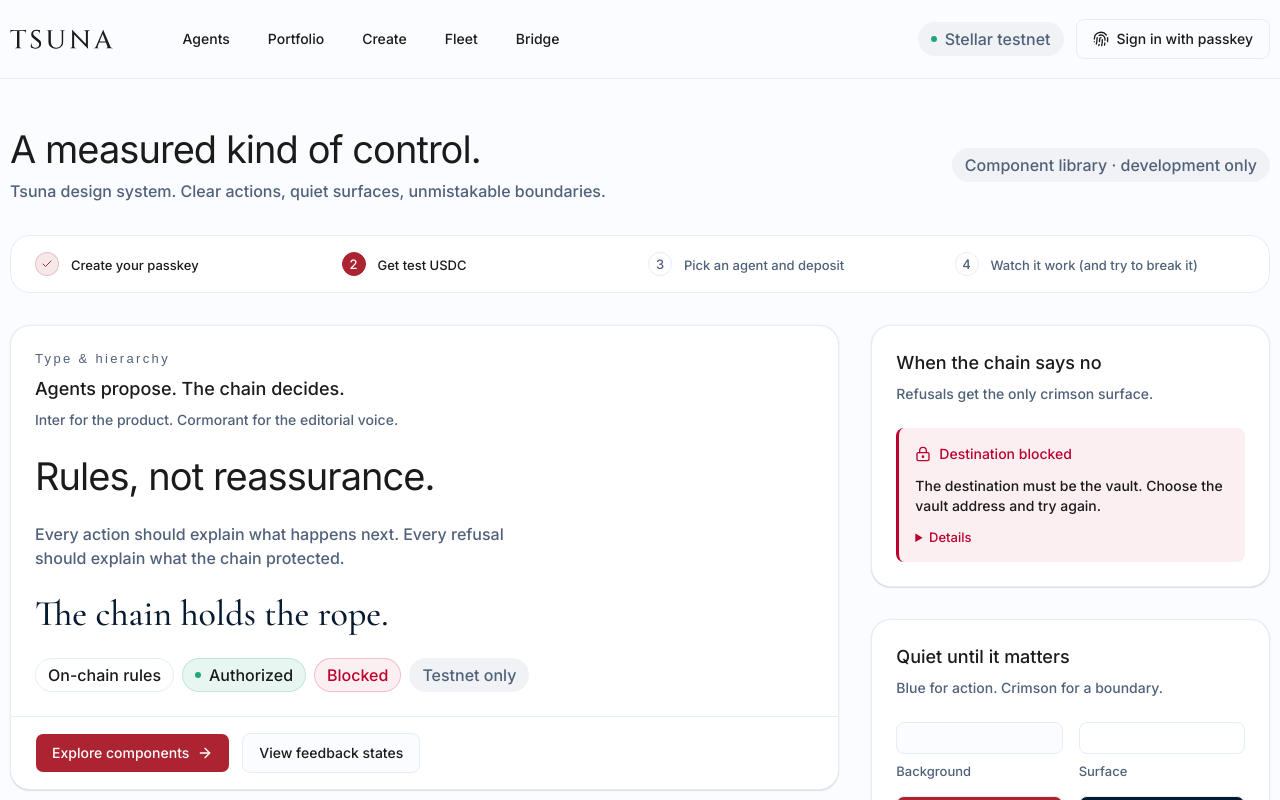
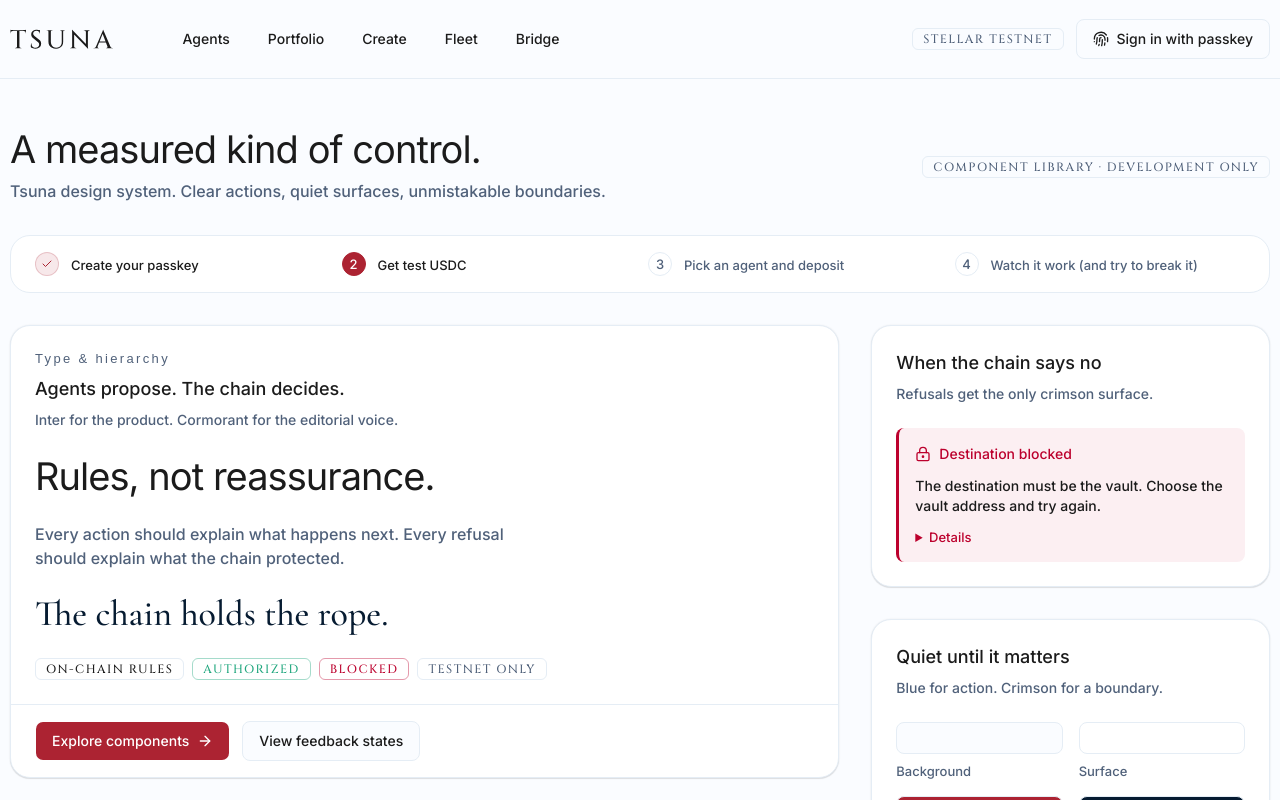
Before and after one commit to CHAAIISE/tsuna, a Next.js app in the folder web/: page /design in a window 1280 px wide. Shown: the top 800 px of the page. Built offline with nearby package versions, Linux system fonts and the light colour scheme; a web font is replaced by a local one.

Commit message:
feat: drop the onboarding banner from app screens and restyle status badges as labels

```diff
--- a/web/app/(app)/layout.tsx
+++ b/web/app/(app)/layout.tsx
@@ -1,6 +1,5 @@
 import type { ReactNode } from "react";
 import { AppNavigation } from "@/components/ui/app-navigation";
-import { OnboardingProgress } from "@/components/onboarding/onboarding-progress";
 import { QueryProvider } from "@/lib/hooks/query-provider";
 
 export default function AppLayout({ children }: { children: ReactNode }) {
@@ -8,7 +7,6 @@ export default function AppLayout({ children }: { children: ReactNode }) {
     <QueryProvider>
       <a href="#main-content" className="sr-only focus:not-sr-only focus:absolute focus:z-50 focus:rounded-lg focus:bg-card focus:p-4">Skip to content</a>
       <AppNavigation />
-      <OnboardingProgress />
       {children}
     </QueryProvider>
   );
--- a/web/components/create/create-flow.tsx
+++ b/web/components/create/create-flow.tsx
@@ -169,7 +169,7 @@ export function CreateFlow({ presets, creator }: { presets: Record<string, Prese
                   </span>
                   <span className="text-sm text-muted-foreground">{item.summary}</span>
                   <span className="mt-auto flex flex-wrap gap-1.5">
-                    {item.venues.map(venue => <Badge key={venue.id} variant="secondary" className="px-2 py-1 text-caption">{venue.adapter}</Badge>)}
+                    {item.venues.map(venue => <Badge key={venue.id} variant="secondary">{venue.adapter}</Badge>)}
                   </span>
                 </label>
               ))}
--- a/web/components/fleet/fleet-console.tsx
+++ b/web/components/fleet/fleet-console.tsx
@@ -178,7 +178,7 @@ export function FleetConsole({ initial }: { initial: FleetState }) {
             <CardDescription>Code read from each vault&apos;s instance entry and resolved through the factory.</CardDescription>
           </div>
           {vaults.length > 0 && (uniform
-            ? <Badge variant="success" data-testid="fleet-proof">Same build on all {vaults.length} vaults</Badge>
+            ? <Badge variant="success" data-testid="fleet-proof">{vaults.length === 1 ? "On the current build" : vaults.length === 2 ? "Both vaults on the same build" : `All ${vaults.length} vaults on the same build`}</Badge>
             : <Badge variant="secondary">{onCurrent} of {vaults.length} on the current build</Badge>)}
         </CardHeader>
         {vaults.length === 0 ? (
--- a/web/components/landing/limits.tsx
+++ b/web/components/landing/limits.tsx
@@ -1,7 +1,6 @@
 import Link from "next/link";
 import { Button } from "@/components/ui/button";
 import { Logo } from "@/components/logo";
-import { OnboardingSteps } from "@/components/ui/onboarding-steps";
 import { Overline } from "./section";
 
 function Limits() {
@@ -36,9 +35,6 @@ function Closing() {
       <h2 id="closing-title" className="max-w-3xl text-3xl font-light tracking-tight text-heading sm:text-[2.5rem] sm:leading-[1.15]">
         Try to break it. <span className="font-editorial text-[1.1em] italic">Create a passkey, get test USDC, and watch the chain say no.</span>
       </h2>
-      <div className="mt-8">
-        <OnboardingSteps currentStep={0} />
-      </div>
       <div className="mt-10 flex flex-wrap gap-3">
         <Button asChild size="lg" variant="outline" className="border-input">
           <Link href="/agents">Explore agents</Link>
--- a/web/components/onboarding/onboarding-progress.tsx
+++ /dev/null
@@ -1,36 +0,0 @@
-"use client";
-
-import Link from "next/link";
-import { usePathname } from "next/navigation";
-import { OnboardingSteps } from "@/components/ui/onboarding-steps";
-import { usePasskeyAccount } from "@/lib/hooks/use-passkey-account";
-import { useHoldings } from "@/lib/hooks/use-vault";
-
-export function OnboardingProgress() {
-  const pathname = usePathname();
-  const { account, ready } = usePasskeyAccount();
-  const holdings = useHoldings(pathname === "/onboarding" ? null : account?.account ?? null);
-  if (pathname === "/onboarding") return null;
-
-  const invested = holdings.data?.holdings.some(holding => BigInt(holding.shares) > 0n) ?? false;
-  const funded = BigInt(holdings.data?.usdcBalance ?? "0") > 0n;
-  const step = !account ? 0 : invested ? 3 : funded ? 2 : 1;
-  const reading = !ready || (account !== null && holdings.isPending);
-
-  return (
-    <div className="mx-auto max-w-app space-y-2 px-4 pt-8 sm:px-6 lg:px-0">
-      <OnboardingSteps currentStep={step} />
-      <p className="px-1 text-caption text-muted-foreground" aria-live="polite">
-        {reading ? "Reading your account progress from Stellar…" : holdings.error ? (
-          <>Your balances could not be read. <button type="button" className="text-primary hover:underline" onClick={() => void holdings.refetch()}>Try again</button></>
-        ) : !account ? (
-          <>New here? <Link href="/onboarding" className="text-primary hover:underline">Create a passkey</Link> to try a deposit. No real funds needed.</>
-        ) : invested ? "You hold vault shares. Open your vault to run its agent or try the attack lab." : funded ? (
-          <>Your test USDC is ready. <Link href="/agents" className="text-primary hover:underline">Pick an agent</Link> and deposit.</>
-        ) : (
-          <>You need test USDC for a deposit. <Link href="/onboarding" className="text-primary hover:underline">Get test funds</Link>.</>
-        )}
-      </p>
-    </div>
-  );
-}
--- a/web/components/ui/app-navigation.tsx
+++ b/web/components/ui/app-navigation.tsx
@@ -29,7 +29,6 @@ function AppNavigation() {
         </Link>
         <div className="ml-auto flex items-center gap-3 lg:order-last">
           <Badge variant="secondary" title="Every balance here is test USDC with no real value" data-testid="network-badge">
-            <span aria-hidden="true" className="size-1.5 rounded-full bg-success" />
             <span className="sm:hidden">Testnet</span>
             <span className="hidden sm:inline">Stellar testnet</span>
           </Badge>
--- a/web/components/ui/badge.tsx
+++ b/web/components/ui/badge.tsx
@@ -2,13 +2,13 @@ import type { ComponentProps } from "react";
 import { cva, type VariantProps } from "class-variance-authority";
 import { cn } from "cn";
 
-const badgeVariants = cva("inline-flex items-center gap-2 rounded-full border px-3 py-1 text-caption font-medium whitespace-nowrap", {
+const badgeVariants = cva("inline-flex items-center rounded-sm border px-2.5 py-1 font-display text-xs leading-none font-medium tracking-[0.12em] whitespace-nowrap uppercase", {
   variants: {
     variant: {
-      default: "border-border bg-card text-foreground",
-      secondary: "border-transparent bg-chip text-muted-foreground",
-      success: "border-success/20 bg-success/10 text-foreground before:size-1.5 before:rounded-full before:bg-success",
-      destructive: "border-destructive/20 bg-destructive-soft text-destructive",
+      default: "border-border text-foreground",
+      secondary: "border-border text-muted-foreground",
+      success: "border-success/40 text-success",
+      destructive: "border-destructive/40 text-destructive",
     },
   },
   defaultVariants: { variant: "default" },
```
Also changed, not shown: 2 other files (tests, documents, lock files or other folders).
